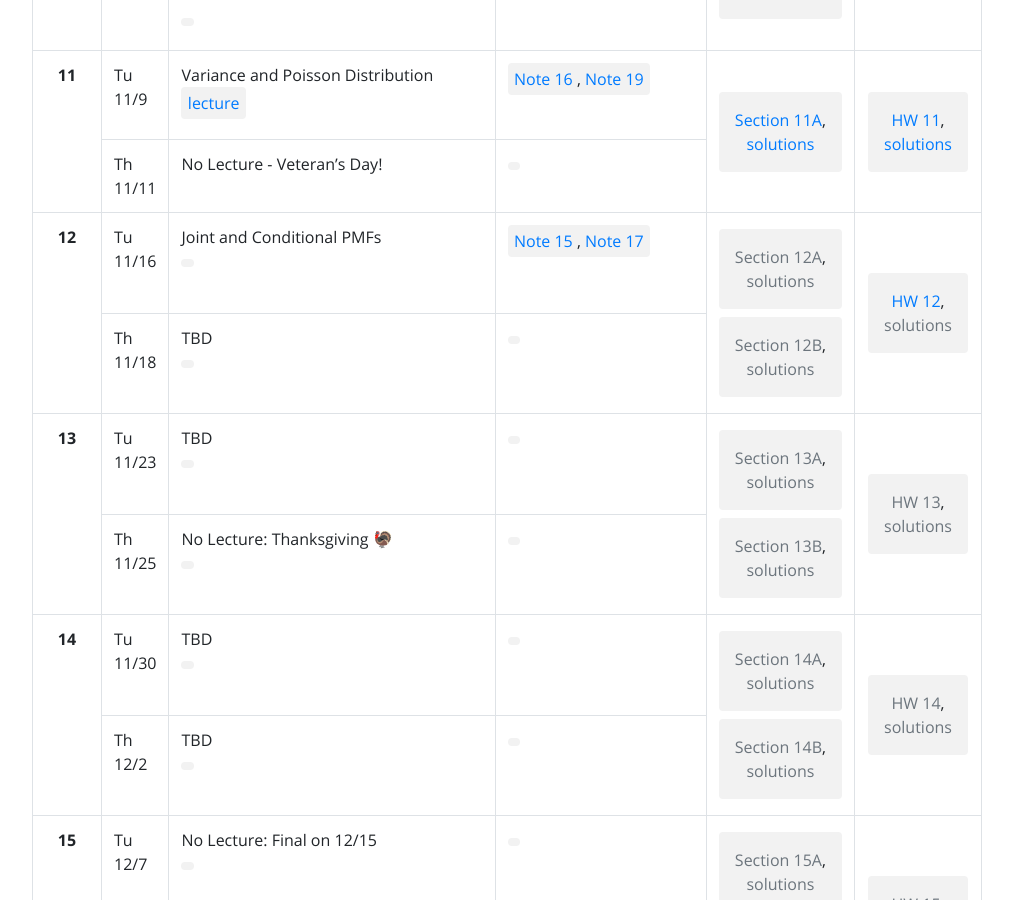
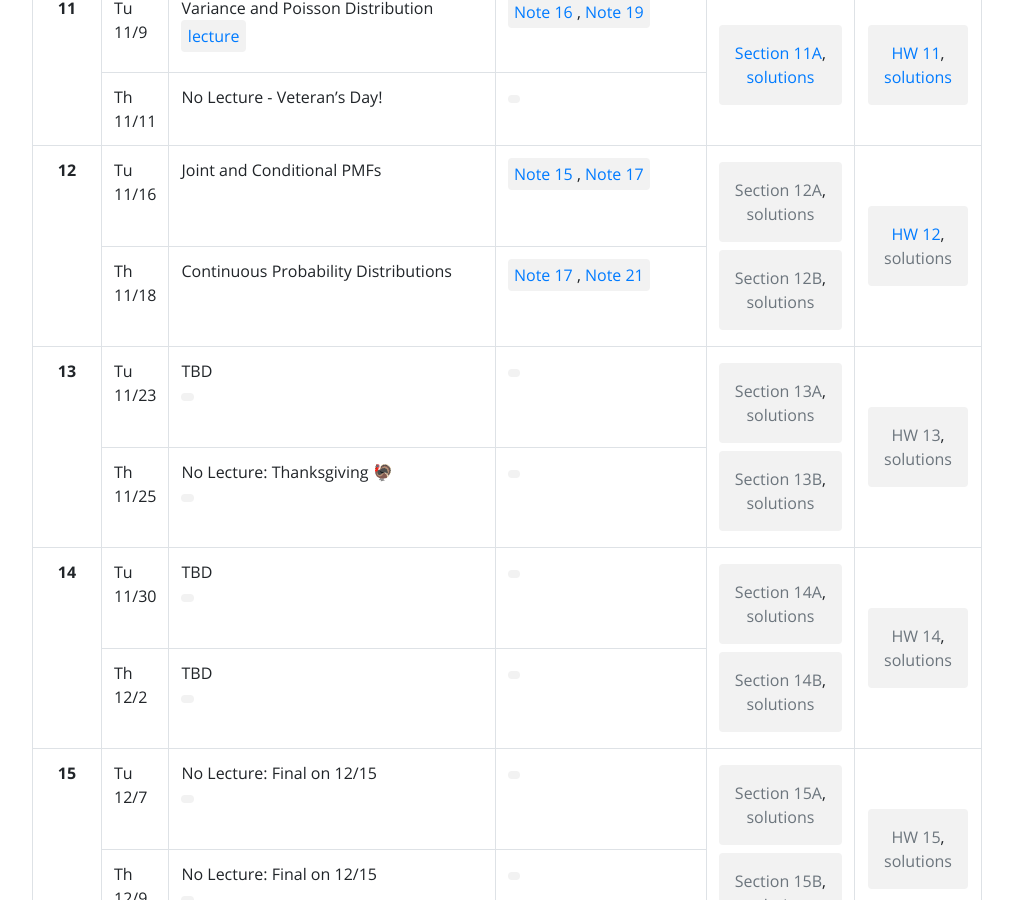
Before and after one commit to tsgoten/cs70-website, a Jekyll site: the page built from index.html, in a window 1280 px wide and 900 px high, scrolled down 3476 px. Shown: the whole window, without its empty margins (133-1146 px from the left). Built offline with Jekyll 4.4.1, drawn with Linux system fonts in a browser that asks for light colours.

Commit message:
updated topics and notes for week 12

```diff
--- a/_data/materials/week_10.yml
+++ b/_data/materials/week_10.yml
@@ -16,5 +16,3 @@
   password:
   mirror:
   resources:
-      - name:
-        url:
--- a/_data/materials/week_12.yml
+++ b/_data/materials/week_12.yml
@@ -7,16 +7,12 @@
   password:
   mirror:
   resources:
-      - name:
-        url:
 - type: lec
   date: "11/18"
   week: 12
-  title: "TBD"
-  reading_text: []
+  title: "Continuous Probability Distributions"
+  reading_text: [17, 21]
   webcast:
   password:
   mirror:
   resources:
-      - name:
-        url:
--- a/_data/materials/week_7.yml
+++ b/_data/materials/week_7.yml
@@ -22,5 +22,3 @@
   password:
   mirror:
   resources:
-      - name:
-        url:
--- a/_data/materials/week_9.yml
+++ b/_data/materials/week_9.yml
@@ -7,8 +7,6 @@
   password:
   mirror:
   resources:
-      - name:
-        url:
 - type: lec
   date: "10/28"
   week: 9
```
